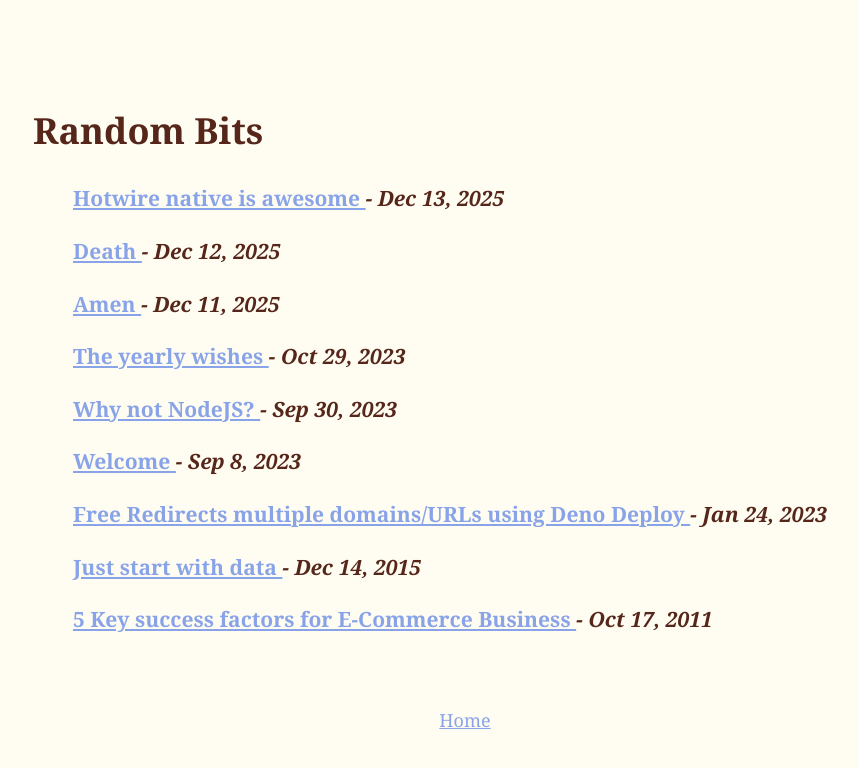
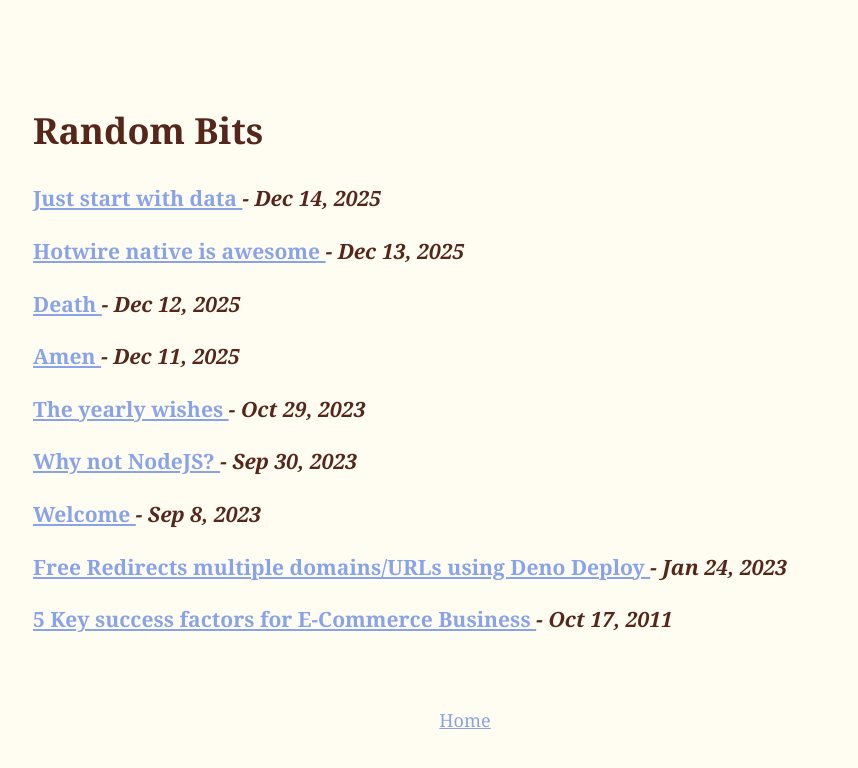
Before and after one commit to ankit7/ankit7.github.io, a Jekyll site: the page built from index.md, in a window 1280 px wide. Shown: the top 768 px of the page, without its empty margins (175-1033 px from the left). Built offline with Jekyll 4.4.1, drawn with Linux system fonts in a browser that asks for light colours; our own code applies the rules of GitHub Pages for plain Markdown files.

Commit message:
Fixes left padding on home

```diff
--- a/_layouts/home.html
+++ b/_layouts/home.html
@@ -21,7 +21,7 @@ layout: default
   {%- if page.list_title -%}
   <h2 class="post-list-heading">{{ page.list_title }}</h2>
   {%- endif -%}
-  <ul class="post-list">
+  <ul class="post-list" style="padding-left: 0;">
     {%- assign date_format = site.minima.date_format | default: "%b %-d, %Y" -%}
     {%- for post in posts -%}
     <li style="list-style: none;">
```
Also changed, not shown: _posts/2025-12-14-starting-with-data.md (renamed from _posts/2015-12-14-starting-with-data.md).
